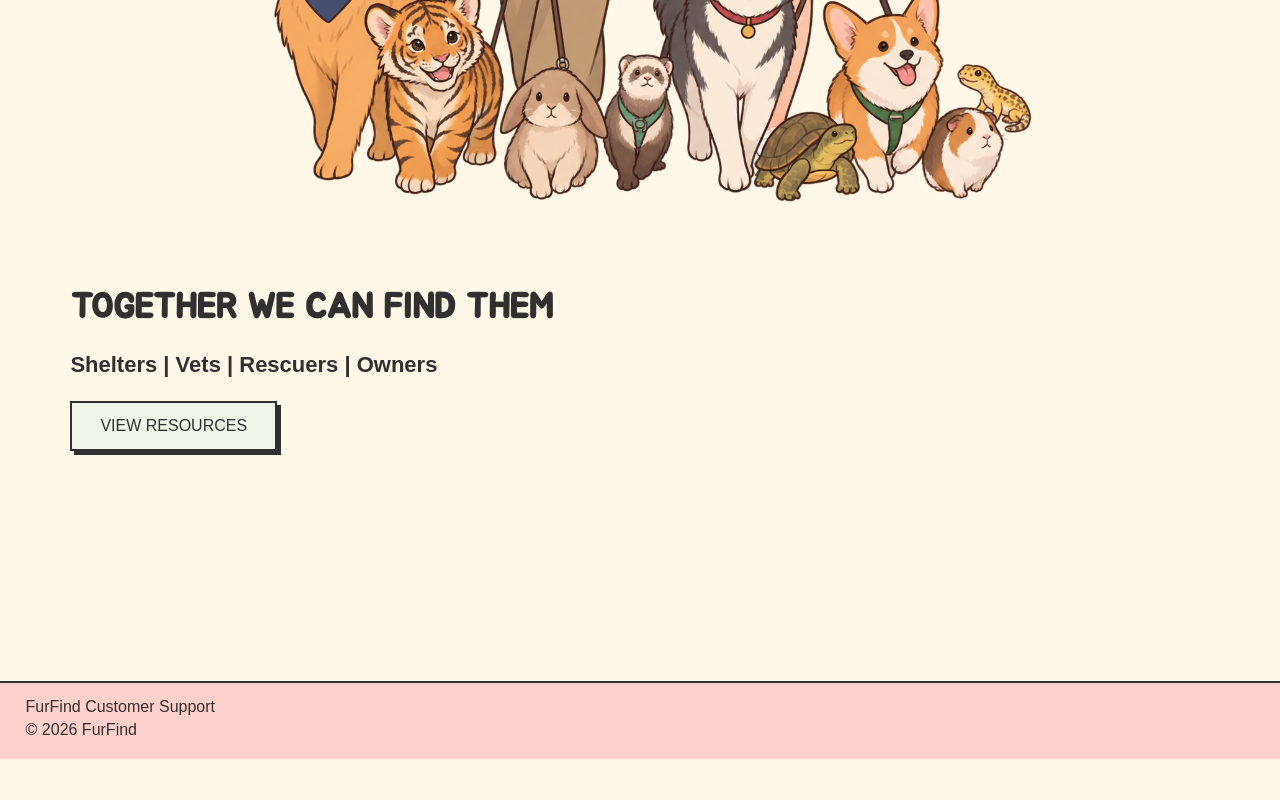
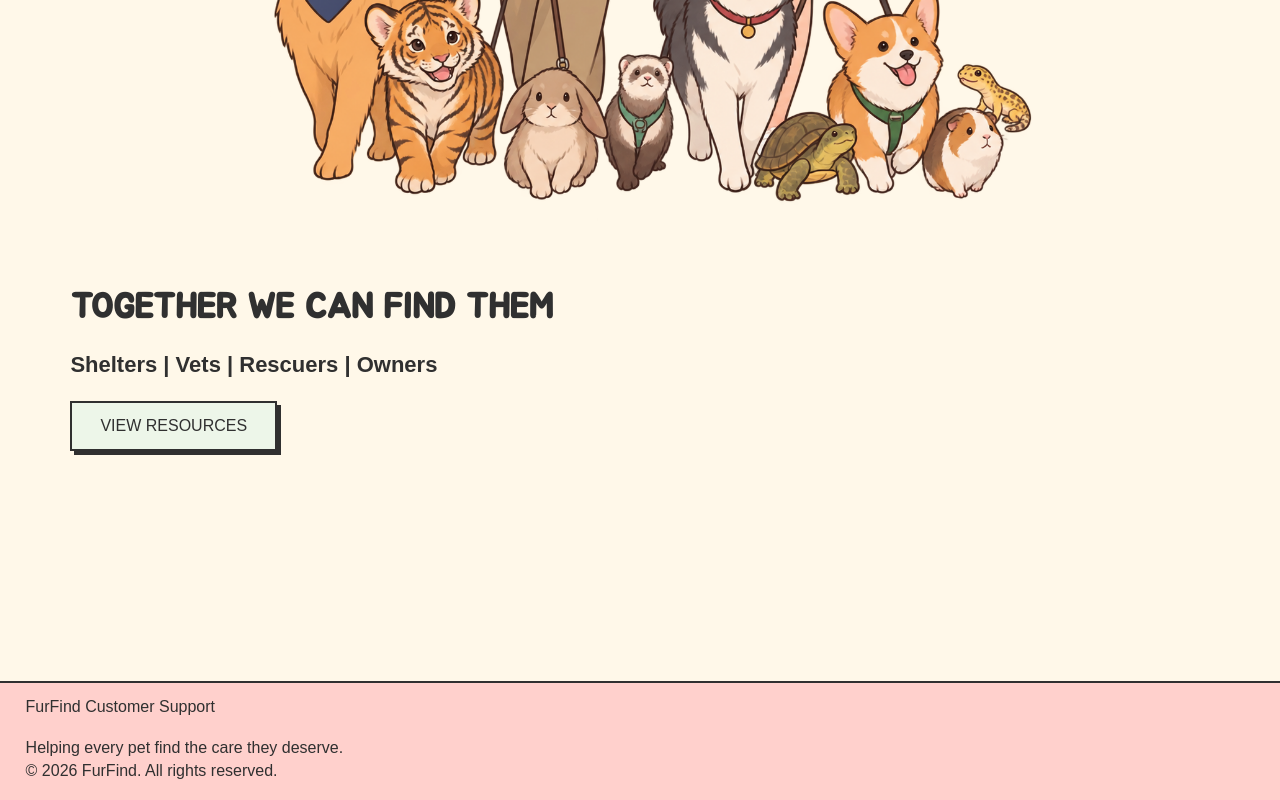
Before and after one commit to anglfyngl/WST-Group-22, a plain HTML site: page index.html in a window 1280 px wide. Shown: the part 891-1691 px from the top of the page. Before the commit the page ends 1650 px from the top, so only its background shows below. Drawn offline with Linux system fonts and the light colour scheme.

Commit message:
Update footer content in index.html

```diff
--- a/index.html
+++ b/index.html
@@ -54,7 +54,8 @@
 
     <footer>
         <a href="support.html">FurFind Customer Support</a>
-        <p>&copy; 2026 FurFind</p>
+	    <p><br>Helping every pet find the care they deserve.</p>
+        <p>&copy; 2026 FurFind. All rights reserved.</p>
     </footer>
 
 </body>
```
